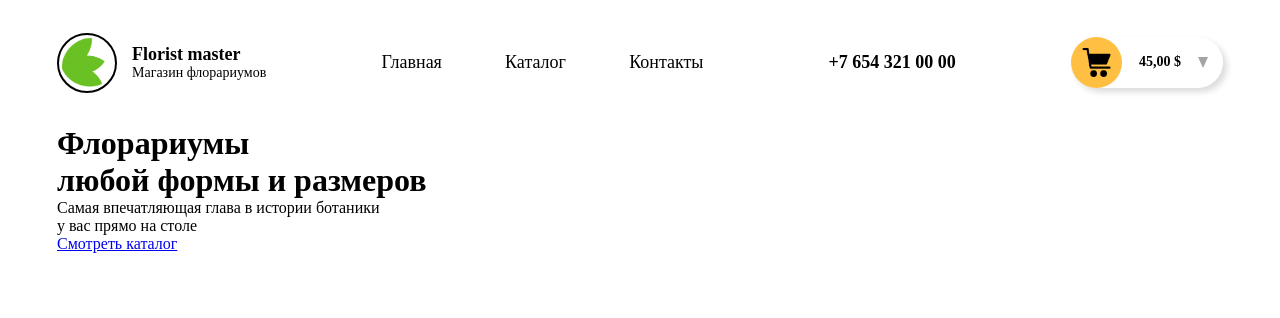
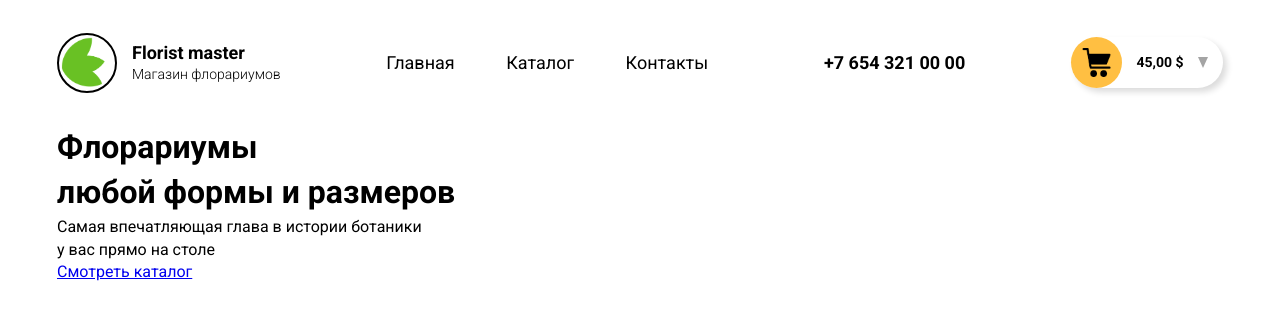
Before and after one commit to Vadimre11/test, a plain HTML site: page index.html in a window 1280 px wide. Drawn offline with Linux system fonts and the light colour scheme; grey boxes are pictures that could not be loaded.

Commit message:
Connect font

```diff
--- a/css/style.css
+++ b/css/style.css
@@ -1,5 +1,12 @@
 * {
   box-sizing: border-box;
+}
+body {
+  font-family: "Roboto", sans-serif;
+  font-style: normal;
+  -webkit-font-smoothing: antialiased;
+  -moz-osx-font-smoothing: grayscale;
+  line-height: 1.42;
 }
 
 body,
--- a/index.html
+++ b/index.html
@@ -4,6 +4,9 @@
     <meta charset="UTF-8">
     <meta http-equiv="X-UA-Compatible" content="IE=edge">
     <meta name="viewport" content="width=device-width, initial-scale=1.0">
+    <link rel="preconnect" href="https://fonts.googleapis.com">
+    <link rel="preconnect" href="https://fonts.gstatic.com" crossorigin>
+    <link href="https://fonts.googleapis.com/css2?family=Roboto:wght@300;400;700&display=swap" rel="stylesheet">
     <link rel="stylesheet" href="css/normalize.css">
     <link rel="stylesheet" href="css/style.css">
     <title>Florarium</title>
```
